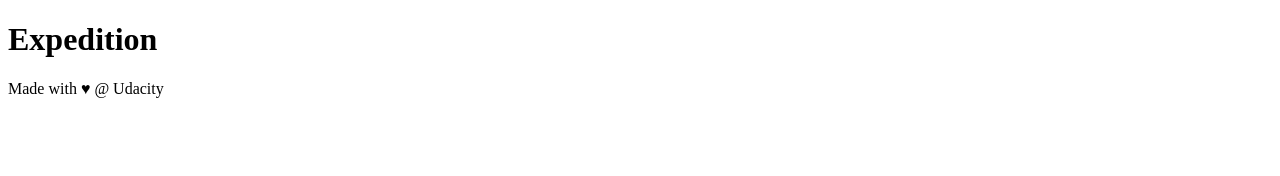
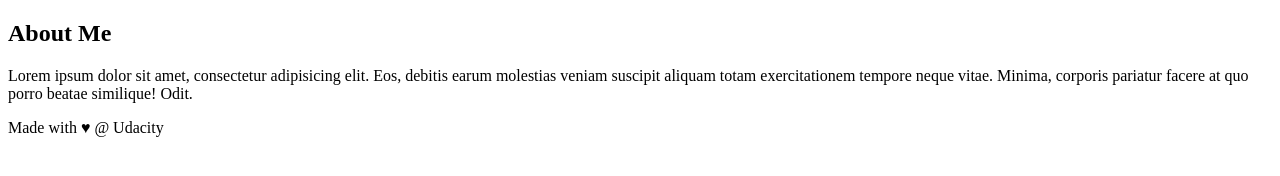
Before and after one commit to christof-mueller/my-travel-plans, a plain HTML site: page index.html in a window 1280 px wide. Drawn offline with Linux system fonts and the light colour scheme.

Commit message:
added sidebar

```diff
--- a/index.html
+++ b/index.html
@@ -9,15 +9,19 @@
 </head>
 <body>
 
-    <header>
-        <h1>Expedition</h1>
-    </header>
-
 	<div class="container">
 		<main>
 
 		</main>
 	</div>
+
+	<!-- start of new content -->
+	<aside>
+		<h2>About Me</h2>
+
+		<p>Lorem ipsum dolor sit amet, consectetur adipisicing elit. Eos, debitis earum molestias veniam suscipit aliquam totam exercitationem tempore neque vitae. Minima, corporis pariatur facere at quo porro beatae similique! Odit.</p>
+	</aside>
+	<!-- end of new content -->
 
 	<footer>
 		Made with ♥ @ Udacity
```
Lines whose indentation alone changed are shown as unchanged.
